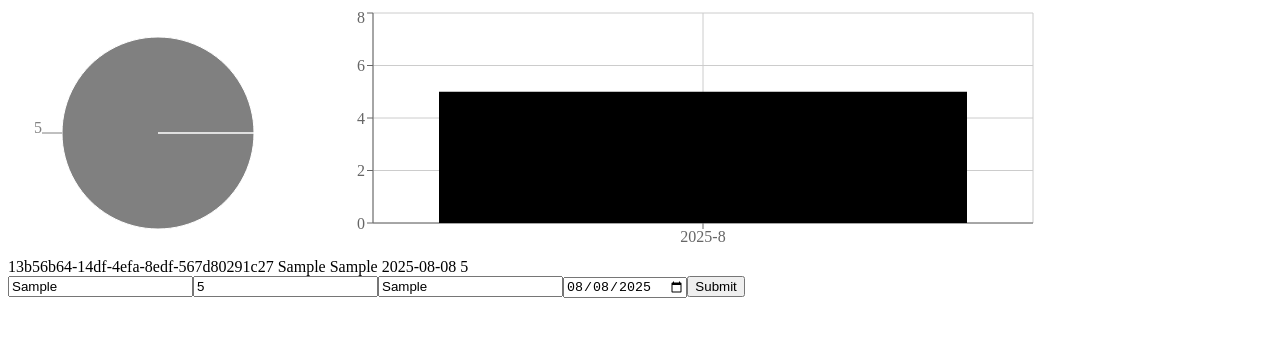
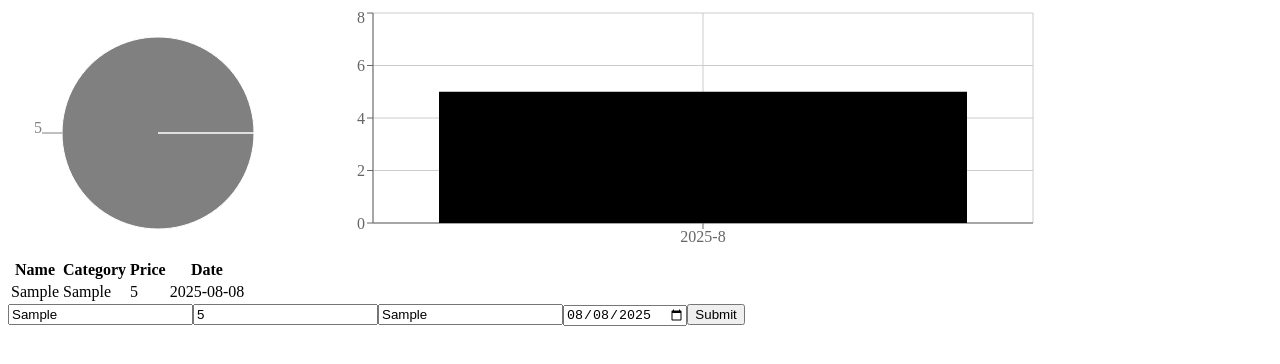
Before and after one commit to serhiimelnykkk/expense-tracker, a React (Vite) app: page / in a window 1280 px wide. Both pictures are taken after typing "Sample", "5", "Sample" into the empty fields and a click on the button "Submit". Shown: the top 364 px of the page. Built offline with nearby package versions, Linux system fonts and the light colour scheme.

Commit message:
refactor: Update UI

```diff
--- a/src/components/DataDisplayer/DataDisplayer.tsx
+++ b/src/components/DataDisplayer/DataDisplayer.tsx
@@ -6,14 +6,26 @@ interface DataDisplayerProps {
 
 const DataDisplayer = ({ expenses }: DataDisplayerProps) => {
   return (
-    <>
-      {expenses.map((expense) => (
-        <div key={expense.id}>
-          {expense.id} {expense.name} {expense.category} {expense.date}{" "}
-          {expense.price}
-        </div>
-      ))}
-    </>
+    <table>
+      <thead>
+        <tr>
+          <th>Name</th>
+          <th>Category</th>
+          <th>Price</th>
+          <th>Date</th>
+        </tr>
+      </thead>
+      <tbody>
+        {expenses.map((expense) => (
+          <tr key={expense.id}>
+            <td>{expense.name}</td>
+            <td>{expense.category}</td>
+            <td>{expense.price}</td>
+            <td>{expense.date}</td>
+          </tr>
+        ))}
+      </tbody>
+    </table>
   );
 };
 
```
